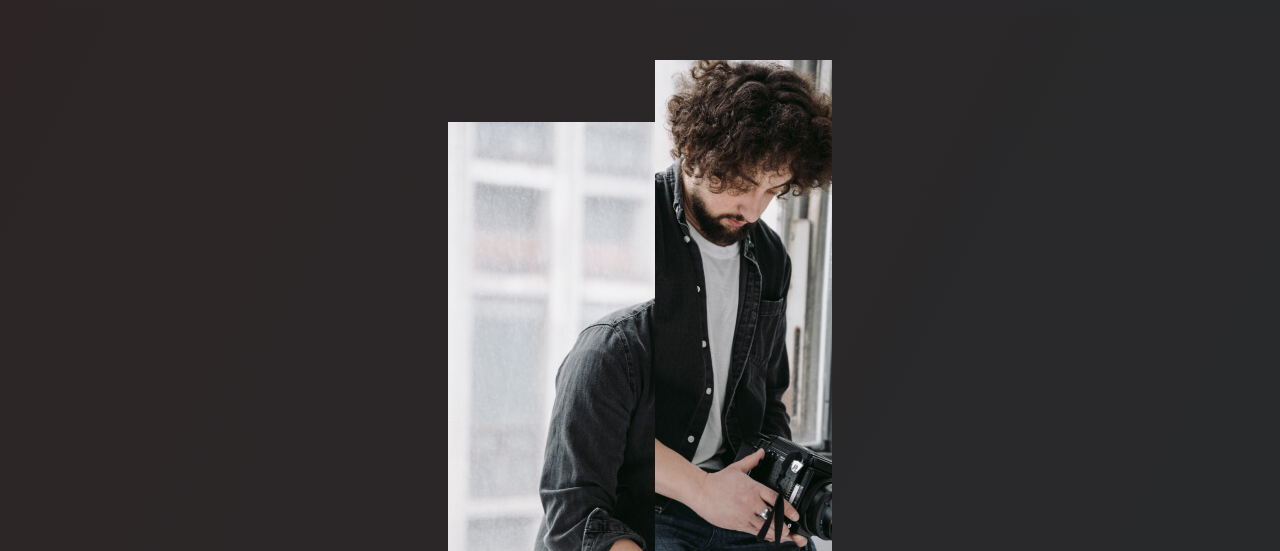
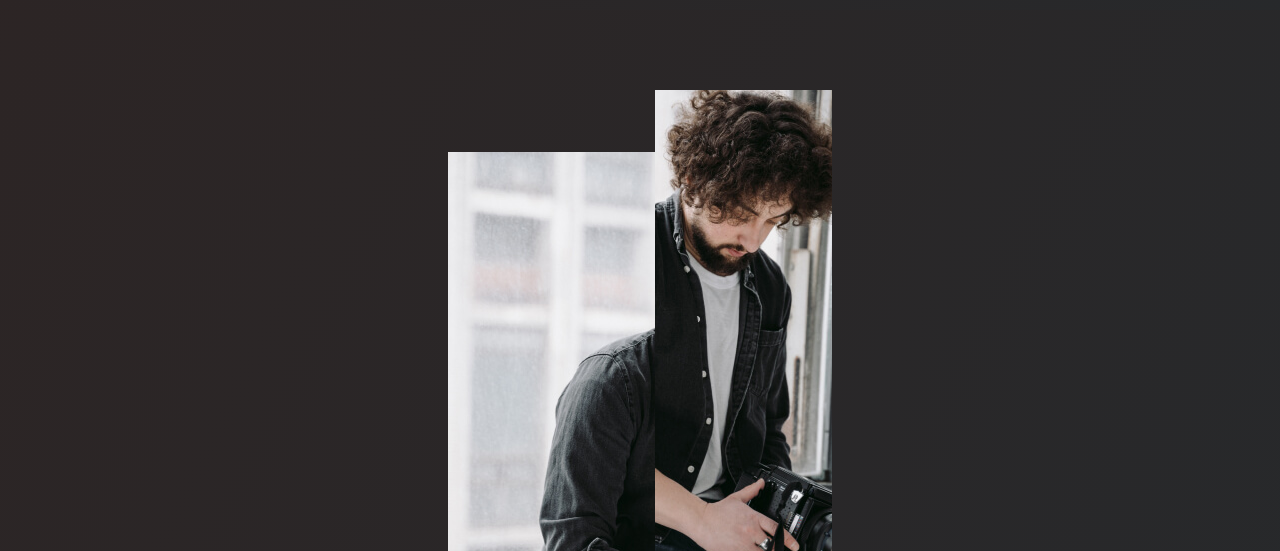
Before and after one commit to infjdeepak/photographer-ui, a plain HTML site: page index.html in a window 1280 px wide. Shown: the part 70-621 px from the top of the page. Drawn offline with Linux system fonts and the light colour scheme.

Commit message:
Update style.css

```diff
--- a/styles/style.css
+++ b/styles/style.css
@@ -174,7 +174,7 @@ nav .logo {
 
 .intro-images {
   overflow: hidden;
-
+margin:10rem 0;
   -ms-flex-item-align: center;
       align-self: center;
   justify-self: center;
```
